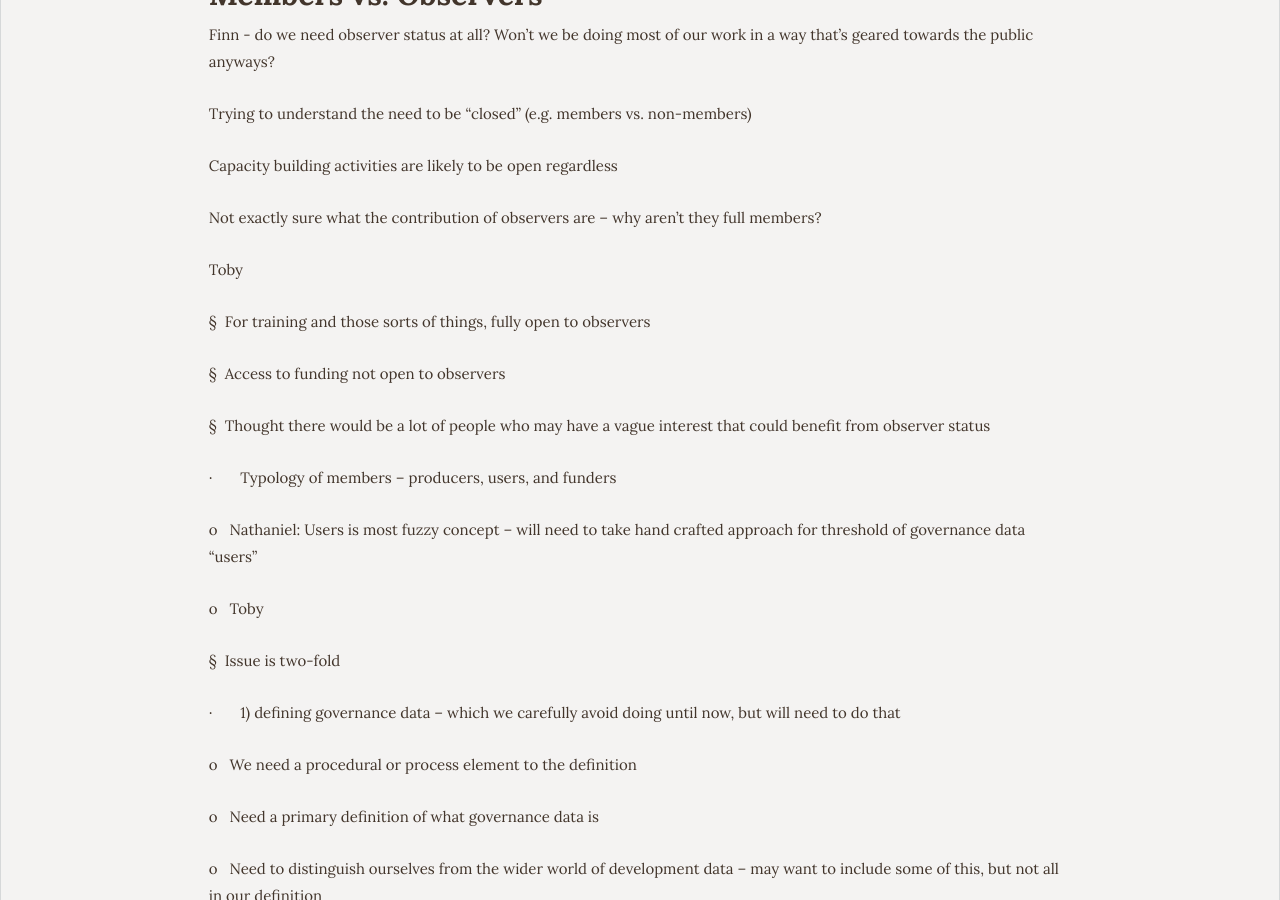
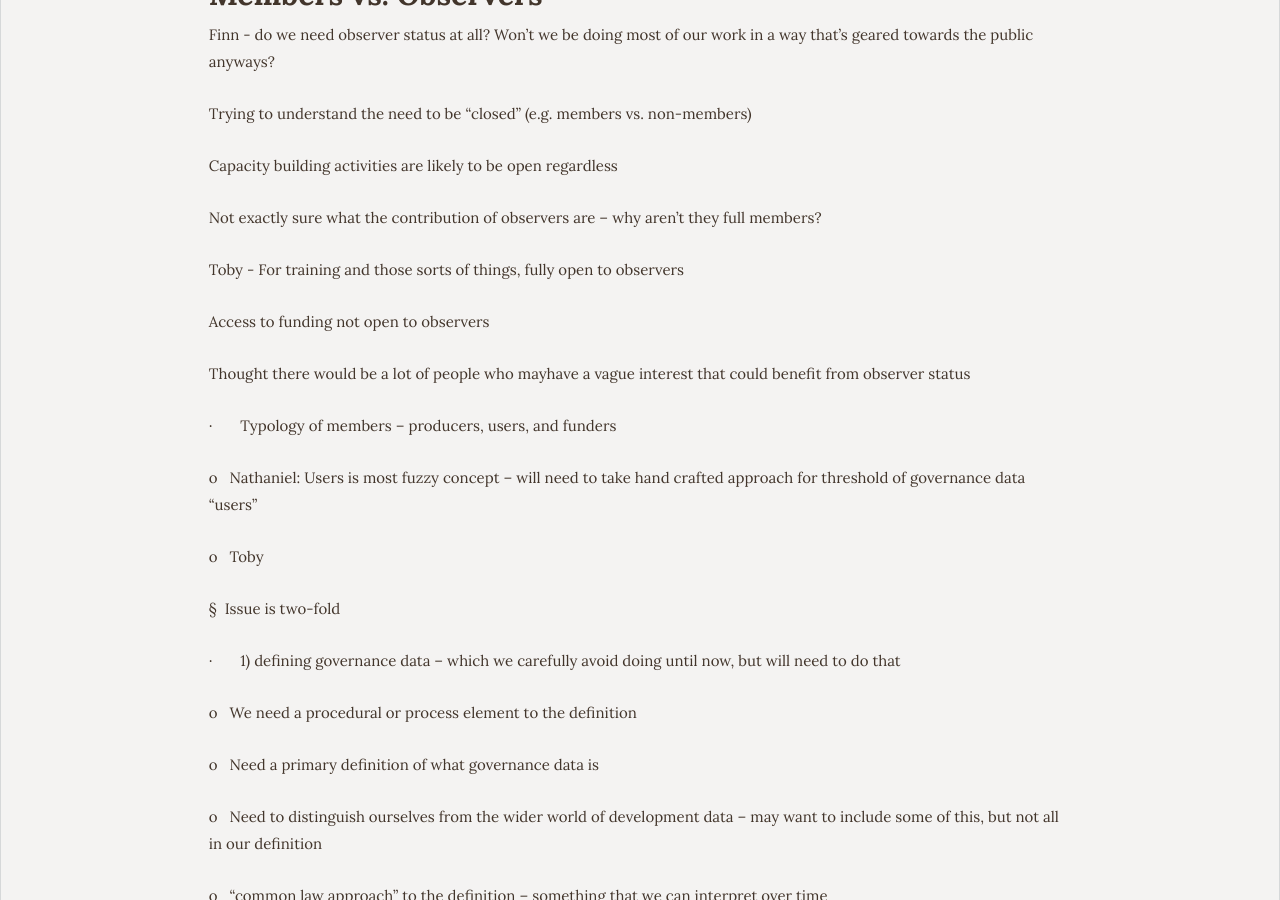
Before and after one commit to GovernanceDataAlliance/GDA-Dashboard, a Jekyll site: the page built from blog/_posts/2016-02-25-governance-an-membership-meeting.md, in a window 1280 px wide and 900 px high, scrolled down 846 px. Built offline with Jekyll 4.4.1, drawn with Linux system fonts in a browser that asks for light colours.

Commit message:
Updated 2016-02-25-governance-an-membership-meeting.md

```diff
--- a/blog/_posts/2016-02-25-governance-an-membership-meeting.md
+++ b/blog/_posts/2016-02-25-governance-an-membership-meeting.md
@@ -27,18 +27,11 @@ Capacity building activities are likely to be open regardless
 
 Not exactly sure what the contribution of observers are – why aren’t they full members?
 
-Toby
+Toby - For training and those sorts of things, fully open to observers
 
-§
-For training and those sorts of things, fully
-open to observers
-
-§
 Access to funding not open to observers
 
-§
-Thought there would be a lot of people who may
-have a vague interest that could benefit from observer status
+Thought there would be a lot of people who mayhave a vague interest that could benefit from observer status
 
 ·
 Typology of members – producers, users, and
```
